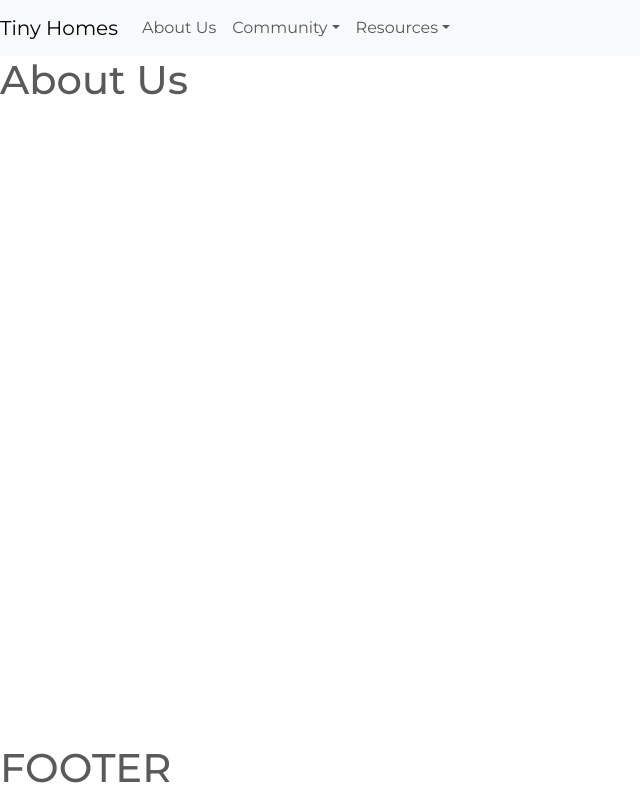
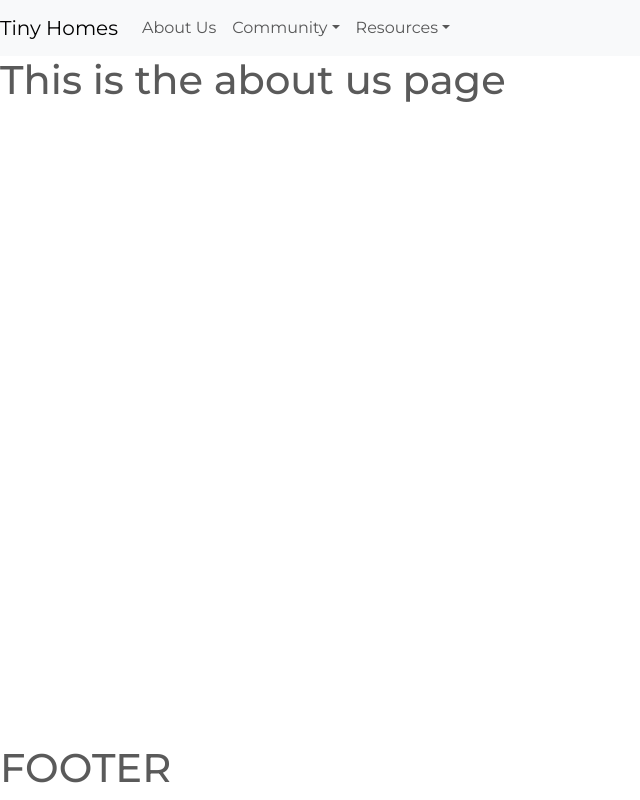
Before and after one commit to SJ-CODES/TinyHomeHelper, a React (Create React App) app in the folder client/: page /about-us in a window 1280 px wide. Shown: the whole page, without its empty margins (0-640 px from the left). Built offline with nearby package versions, Linux system fonts and the light colour scheme.

Commit message:
testing branch

```diff
--- a/client/src/Components/AboutUs.js
+++ b/client/src/Components/AboutUs.js
@@ -3,7 +3,7 @@
 function AboutUs() {
     return (
         <div>
-            <h1>About Us</h1>
+            <h1>This is the about us page</h1>
         </div>
     )
 }
```
